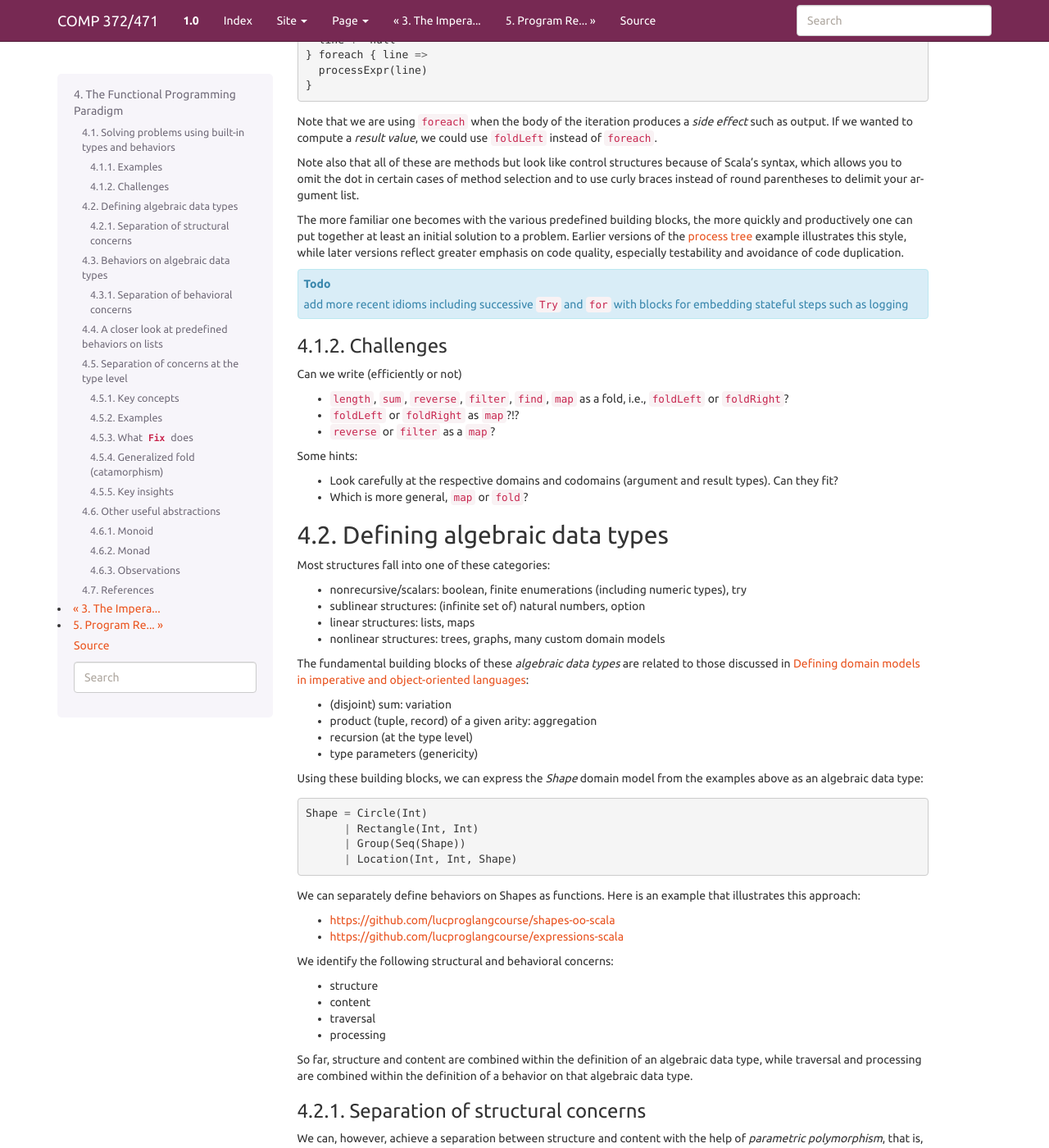
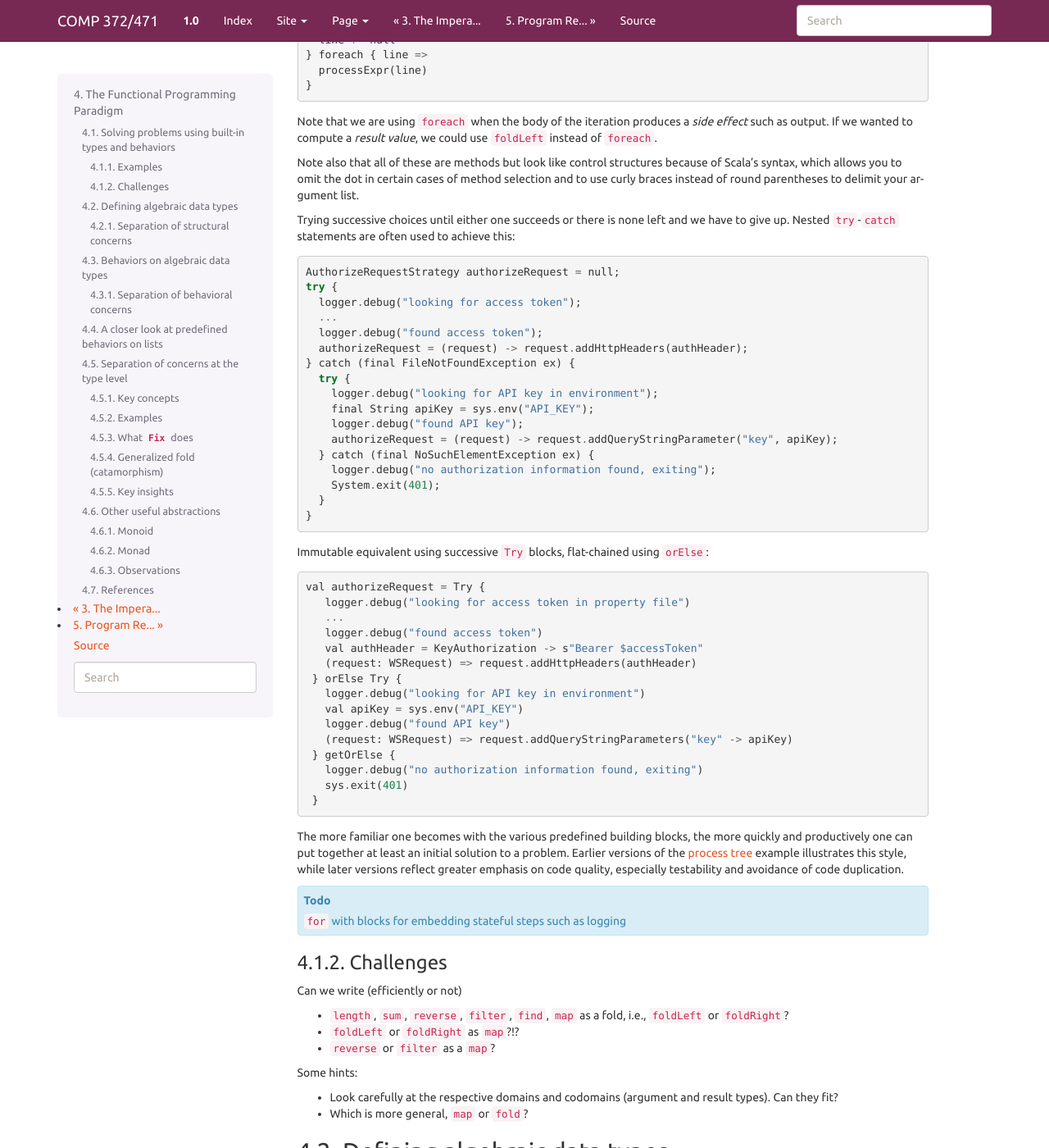
Before and after one commit to lucproglangcourse/lucproglangcourse.github.io, a Sphinx documentation site: the page built from source/functionalprogramming.rst, in a window 1280 px wide and 1400 px high, scrolled down 1499 px. Shown: the whole window at 82% size. Built offline with Sphinx 7.4.7, drawn with Linux system fonts in a browser that asks for light colours.

Commit message:
added Try-orElse example
Signed-off-by: Konstantin Läufer <klaeufer@gmail.com>

```diff
--- a/source/functionalprogramming.rst
+++ b/source/functionalprogramming.rst
@@ -94,12 +94,50 @@ If we wanted to compute a *result value*, we could use ``foldLeft`` instead of `
 
 Note also that all of these are methods but look like control structures because of Scala's syntax, which allows you to omit the dot in certain cases of method selection and to use curly braces instead of round parentheses to delimit your argument list.
 
+Trying successive choices until either one succeeds or there is none left and we have to give up.
+Nested ``try``-``catch`` statements are often used to achieve this::
+
+  AuthorizeRequestStrategy authorizeRequest = null;
+  try {
+    logger.debug("looking for access token");
+    ...
+    logger.debug("found access token");
+    authorizeRequest = (request) -> request.addHttpHeaders(authHeader);
+  } catch (final FileNotFoundException ex) {
+    try {
+      logger.debug("looking for API key in environment");
+      final String apiKey = sys.env("API_KEY");
+      logger.debug("found API key");
+      authorizeRequest = (request) -> request.addQueryStringParameter("key", apiKey);
+    } catch (final NoSuchElementException ex) {
+      logger.debug("no authorization information found, exiting");
+      System.exit(401);
+    }
+  }
+
+Immutable equivalent using successive ``Try`` blocks, flat-chained using ``orElse``::
+
+   val authorizeRequest = Try {
+      logger.debug("looking for access token in property file")
+      ...
+      logger.debug("found access token")
+      val authHeader = KeyAuthorization -> s"Bearer $accessToken"
+      (request: WSRequest) => request.addHttpHeaders(authHeader)
+    } orElse Try {
+      logger.debug("looking for API key in environment")
+      val apiKey = sys.env("API_KEY")
+      logger.debug("found API key")
+      (request: WSRequest) => request.addQueryStringParameters("key" -> apiKey)
+    } getOrElse {
+      logger.debug("no authorization information found, exiting")
+      sys.exit(401)
+    }
+
+
 The more familiar one becomes with the various predefined building blocks, the more quickly and productively one can put together at least an initial solution to a problem.
 Earlier versions of the `process tree <https://github.com/lucproglangcourse/processtree-scala>`_ example illustrates this style, while later versions reflect greater emphasis on code quality, especially testability and avoidance of code duplication.
 
-
-.. todo:: add more recent idioms including successive ``Try`` and
-	  ``for`` with blocks for embedding stateful steps such as logging
+.. todo:: ``for`` with blocks for embedding stateful steps such as logging
 
 
 Challenges
```
